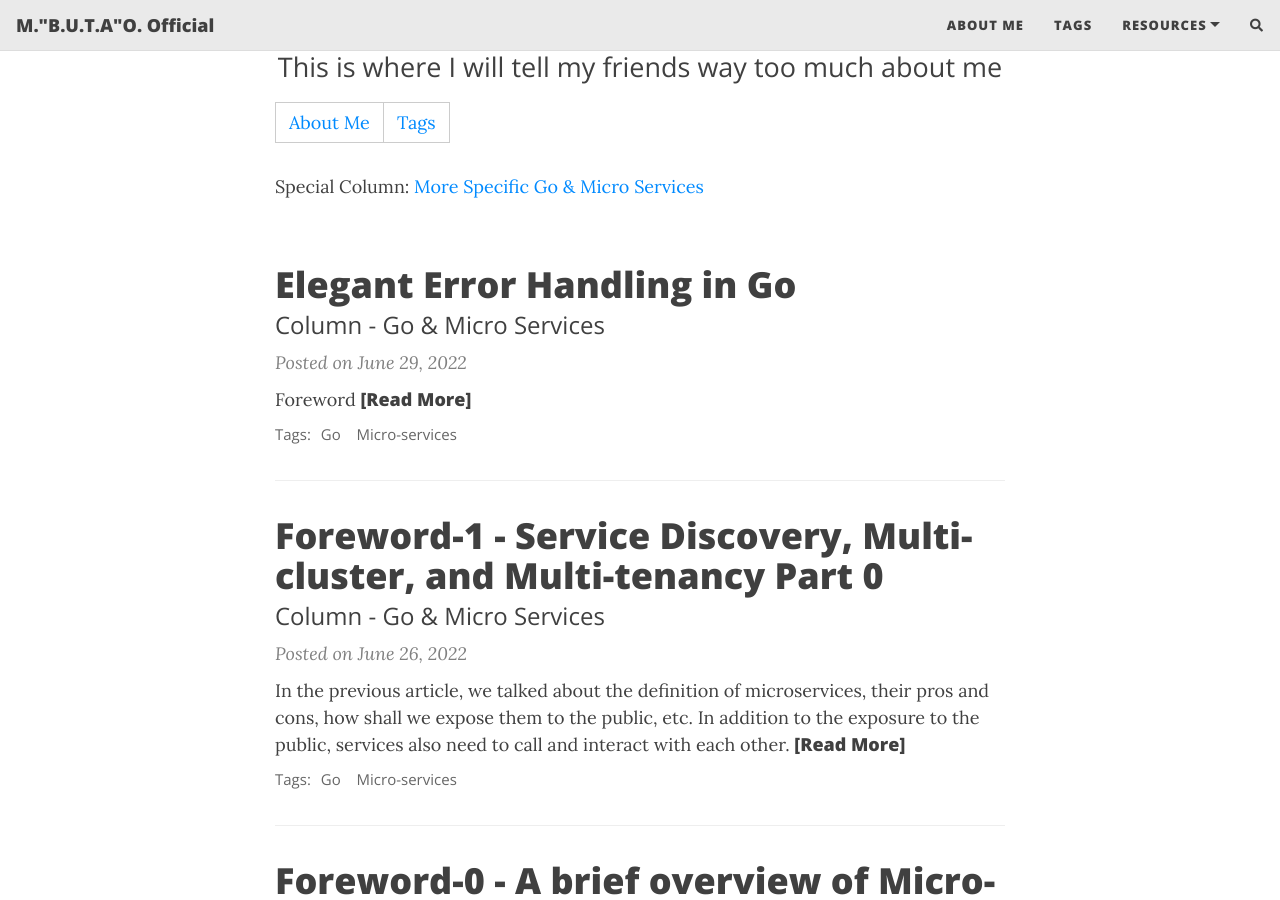
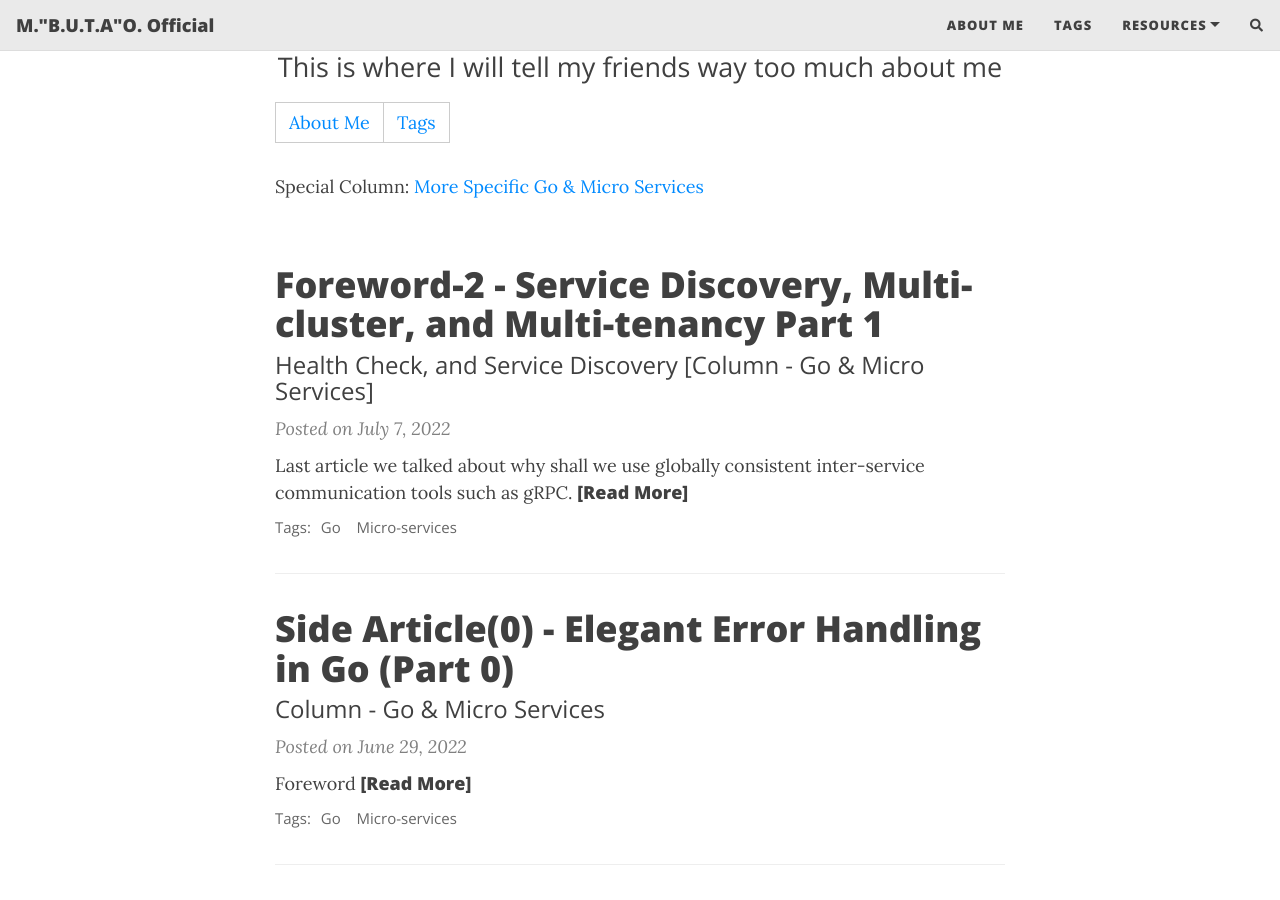
Before and after one commit to mizumoto-cn/mizumoto-cn.github.io, a Jekyll site: the page built from index.md, in a window 1280 px wide and 900 px high, scrolled down 290 px. Built offline with Jekyll 4.4.1, drawn with Linux system fonts in a browser that asks for light colours; nearby versions of some CDN libraries; comment, search, counter and statistics services are not loaded; some of the changed lines change nothing that is shown.

Commit message:
胸口疼

```diff
--- a/_posts/2022-06-29-Elegant_Error_Handling.md
+++ b/_posts/2022-06-29-Elegant_Error_Handling.md
@@ -1,6 +1,6 @@
 ---
 type: post
-title: Elegant Error Handling in Go
+title: Side Article(0) - Elegant Error Handling in Go (Part 0)
 subtitle: Column - Go & Micro Services
 thumbnail-img: ""
 share-img: /assets/img/path.jpg
--- /dev/null
+++ b/_posts/2022-07-07-Micro-Service_Foreword-2.md
@@ -0,0 +1,53 @@
+---
+layout: post
+title: Foreword-2 - Service Discovery, Multi-cluster, and Multi-tenancy Part 1
+subtitle: Health Check, and Service Discovery [Column - Go & Micro Services]
+thumbnail-img: ""
+share-img: /assets/img/path.jpg
+tags: [Go, Micro-services]
+---
+
+[Last article](2022-06-26-Go-MicroServices-Forword-1.md) we talked about why shall we use **globally consistent** inter-service communication tools such as gRPC.
+
+And now, after we discussed the definition of microservices, how shall we expose them to the public, etc. In addition to the exposure to the public, services also need to call and interact with each other, using the same communication protocol.
+
+And that is "Health Check" and "Service Discovery".
+
+### Health Check
+
+`gRPC` provides a mechanism to check the health of a service.
+
+Positive health checks can perceive the health status of a service by checking its heartbeat. When a service provider is not in a stable status, it will be marked as unhealthy and taken out of the balancing pool. It will be registered and put into the pool again when the service-registry receives its normal heartbeat signal again.
+
+This can also be used in plug-in containers( k8s liveness and readiness)
+
+> A typical kubernetes swift deployment example:
+>
+> - Kubernetes sends a terminate request to the discovery service
+> - Kubernetes then sends a SIGTERM signal to the APP container, graceful quitting process shall be performed.
+> - Clients, being informed by the service discovery, will be notified about the service being unavailable, and will quit in a given ttl timeout.(2 heartbeats, for example) Usually, they will qui
+> - Kubernetes will force quit after timeout (10~60 seconds for most of the situations) (SIGKILL)
+
+#### Graceful Startup&Shutdown
+
+##### Graceful Startup
+
+![img](/assets/img/micro-service-column/GracefulStart.svg)
+
+- The service provider starts, and the Kubernetes startup script will check the health status of the service with a certain interval.
+- Once the health status is healthy, the service registration script registers the service with the registry (rpc://ip:port).
+- The consumers will regularly fetch/receive the service list from the registry.
+- Consumers will send requests to the service after confirming it passes the health check.
+  - and if a problem occurs with the health check, the service will be marked as unhealthy and removed from the registry list as well as the load.
+
+##### Graceful Shutdown
+
+![img](/assets/img/micro-service-column/GracefulShutdown.svg)
+
+- There is an advantage to implementing it in the release deployment platform, as you don't have to implement the same logic for each application.
+- It is also possible for an application to initiate a shutdown process after it has received a SIGTERM signal.
+- Noted that there is an interval between registry deletion and consumer receiving the updated service list.
+- registry deletion time out is usually 2 heartbeats.
+- SIGKILL timeout is usually 10~60 seconds.
+
+##### Graceful Startup&Shutdown in Gin
--- a/go_index.md
+++ b/go_index.md
@@ -7,3 +7,9 @@ subtitle: Column - Go & Micro Services by M."B.U.T.A"O.
 [Foreword-0 A brief overview of Micro-services](/_posts/2022-06-25-Go-and-MicroServices-Foreword.md)
 
 [Foreword-1 - Service Discovery, Multi-cluster, and Multi-tenancy](/_posts/2022-06-26-Go-MicroServices-Forword-1.md)
+
+[Foreword-2 - Health Check, graceful deployment, and graceful shutdown](/_posts/2022-07-07-Micro-Service_Foreword-2.md)
+
+#### Side Articles
+
+[Side Article(0) - Elegant Error Handling in Go (Part 0)](/_posts/2022-06-29-Elegant-Error-Handling.md)
```
Also changed, not shown: assets/img/micro-service-column/GracefulShutdown.svg (added), assets/img/micro-service-column/GracefulStart.svg (added).
